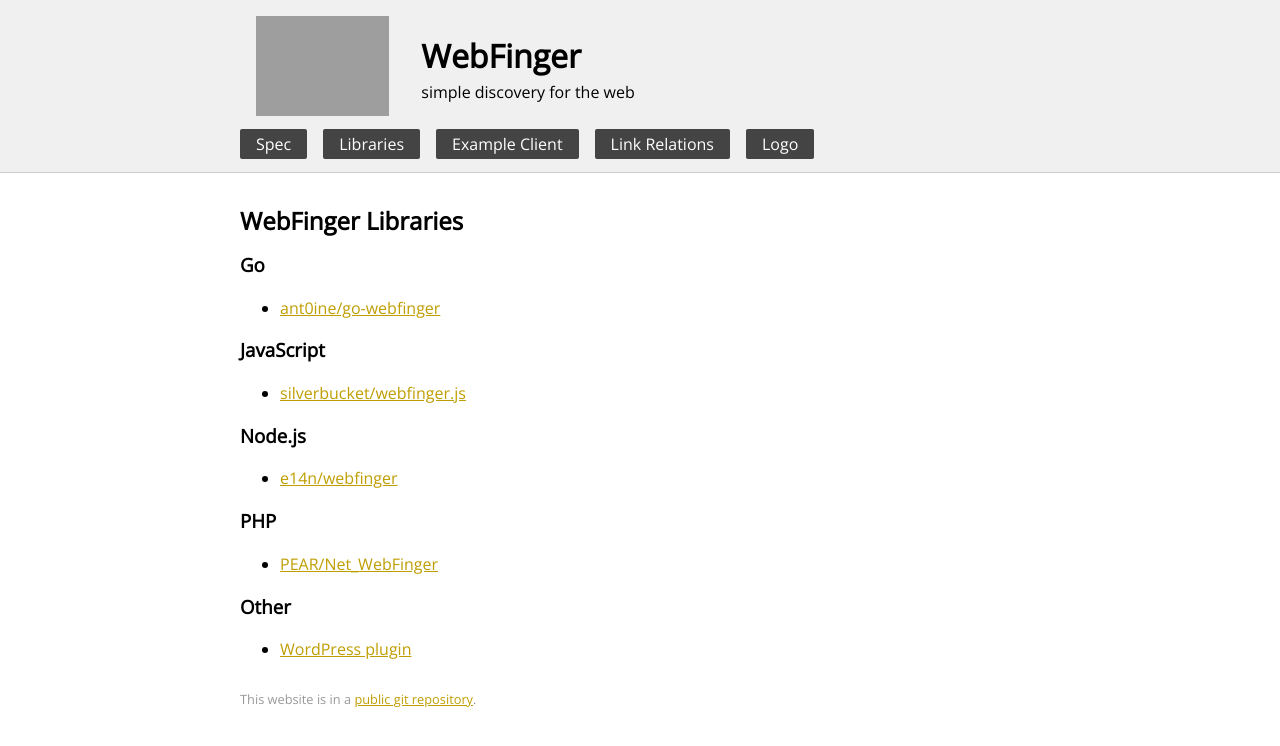
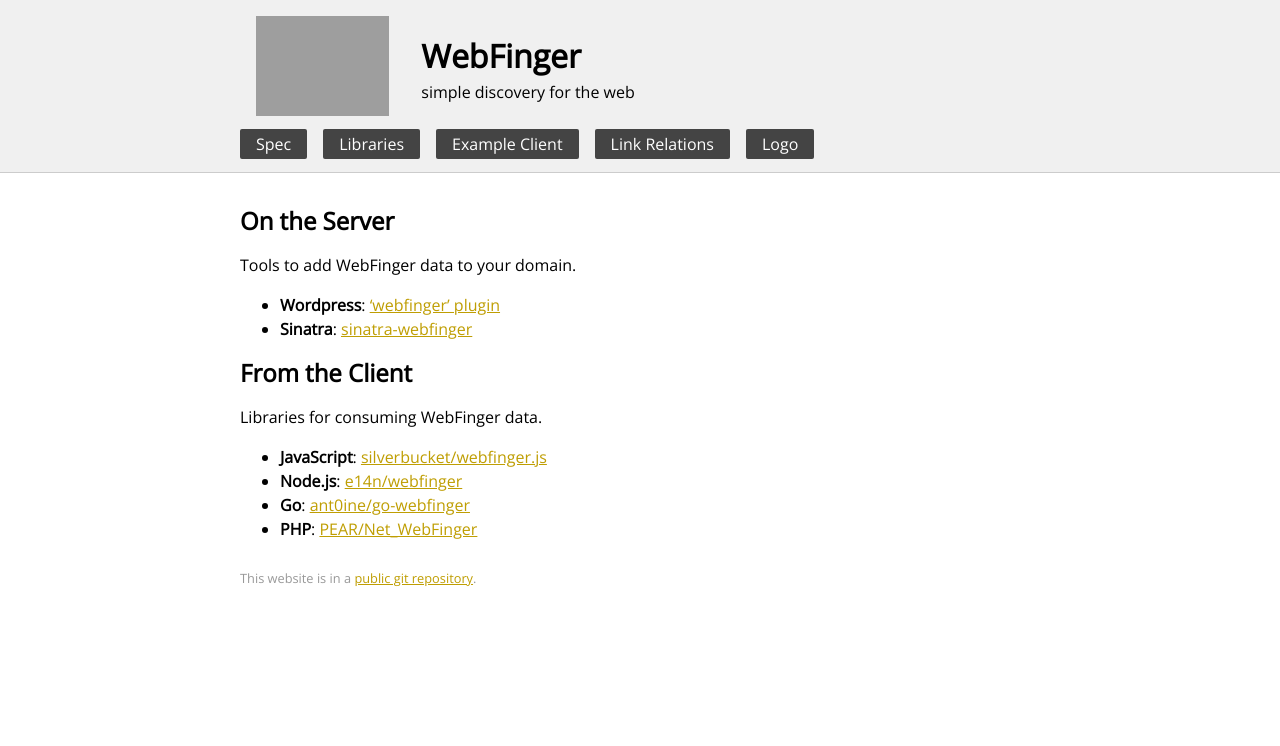
Before and after one commit to webfinger/webfinger.net, a Jekyll site: the page built from libraries.md, in a window 1280 px wide. Shown: the top 746 px of the page. Built offline with Jekyll 4.4.1, drawn with Linux system fonts in a browser that asks for light colours.

Commit message:
Restructured and minorly streamlined libraries page, added sinatra-webfinger

```diff
--- a/libraries.md
+++ b/libraries.md
@@ -3,24 +3,18 @@
 title: WebFinger Libraries
 ---
 
-## WebFinger Libraries ##
+## On the Server
 
-### Go ###
+Tools to add WebFinger data to your domain.
 
- - [ant0ine/go-webfinger](https://github.com/ant0ine/go-webfinger)
+* **Wordpress**: ['webfinger' plugin](http://wordpress.org/plugins/webfinger/)
+* **Sinatra**: [sinatra-webfinger](https://github.com/konklone/sinatra-webfinger)
 
-### JavaScript ###
+## From the Client
 
- - [silverbucket/webfinger.js](https://github.com/silverbucket/webfinger.js)
+Libraries for consuming WebFinger data.
 
-### Node.js ###
-
- - [e14n/webfinger](https://github.com/e14n/webfinger)
-
-### PHP ###
-
- - [PEAR/Net_WebFinger](http://pear.php.net/package/Net_WebFinger/)
-
-### Other ###
-
- - [WordPress plugin](http://wordpress.org/plugins/webfinger/)
+* **JavaScript**: [silverbucket/webfinger.js](https://github.com/silverbucket/webfinger.js)
+* **Node.js**: [e14n/webfinger](https://github.com/e14n/webfinger)
+* **Go**: [ant0ine/go-webfinger](https://github.com/ant0ine/go-webfinger)
+* **PHP**: [PEAR/Net_WebFinger](http://pear.php.net/package/Net_WebFinger/)
```
